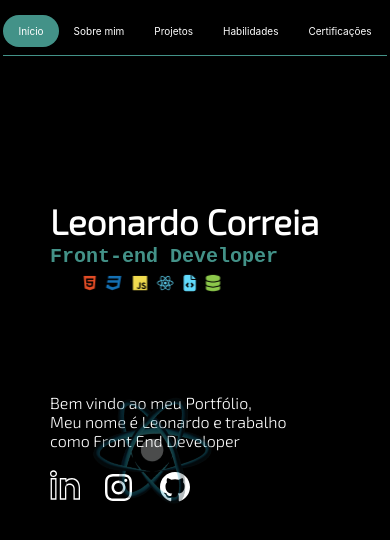
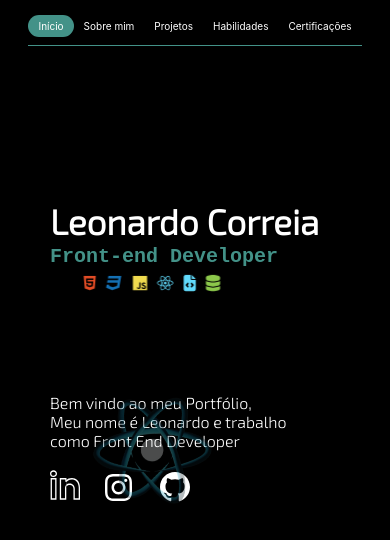
Before and after one commit to Leonardo-Correia-da-silva/Portfolio, a React (Create React App) app: page / in a window 390 px wide. In both pictures the pointer is over the element "Início". Shown: the top 540 px of the page. Built offline with nearby package versions, Linux system fonts and the light colour scheme.

Commit message:
Update header.css

```diff
--- a/src/componentes/header/header.css
+++ b/src/componentes/header/header.css
@@ -54,6 +54,17 @@ a.menu{
         justify-content: center;
         font-size: 10px;
         margin-left: 0%;
+
+    }
+    nav.menu{
+        padding: 5px 10px;
     }
 
+    nav.menu:hover {
+        background-color: rgb(67, 146, 136);
+        border-radius: 45px ;
+    }
+
+
+
 }
```
